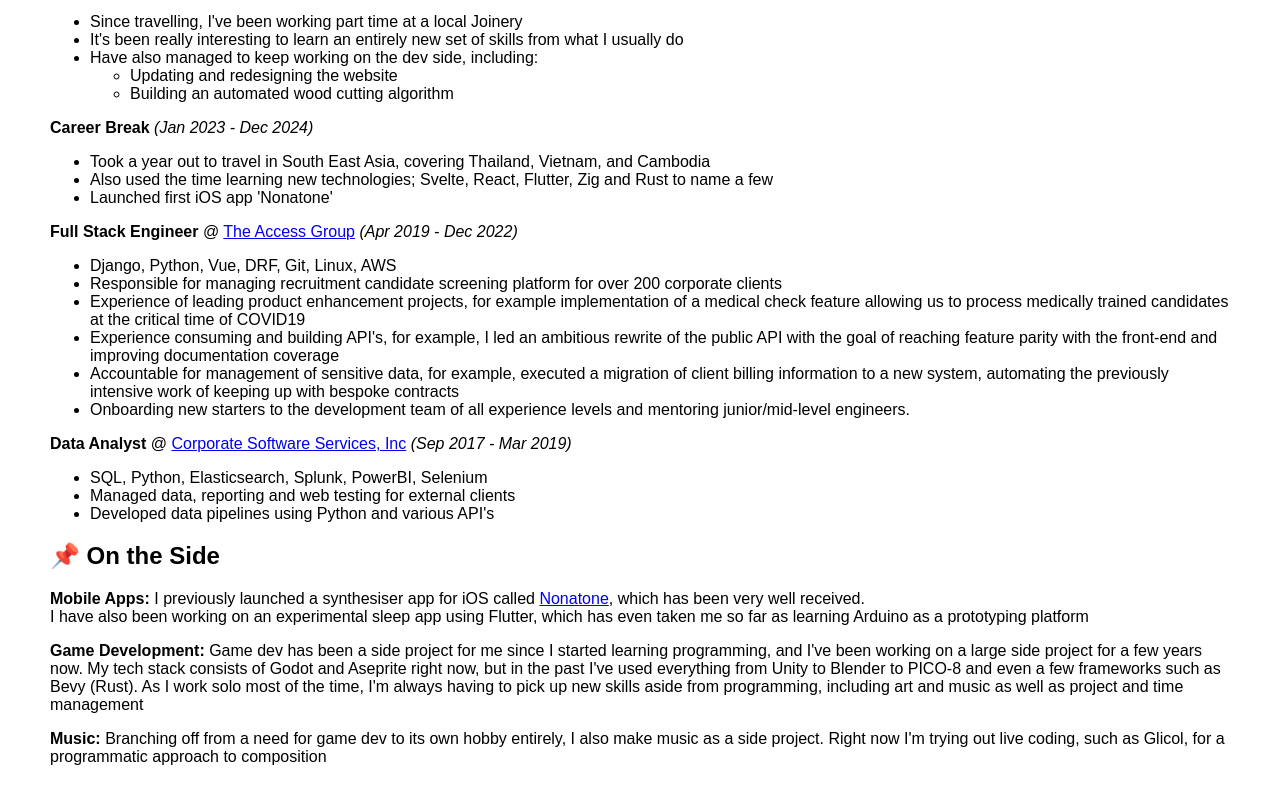
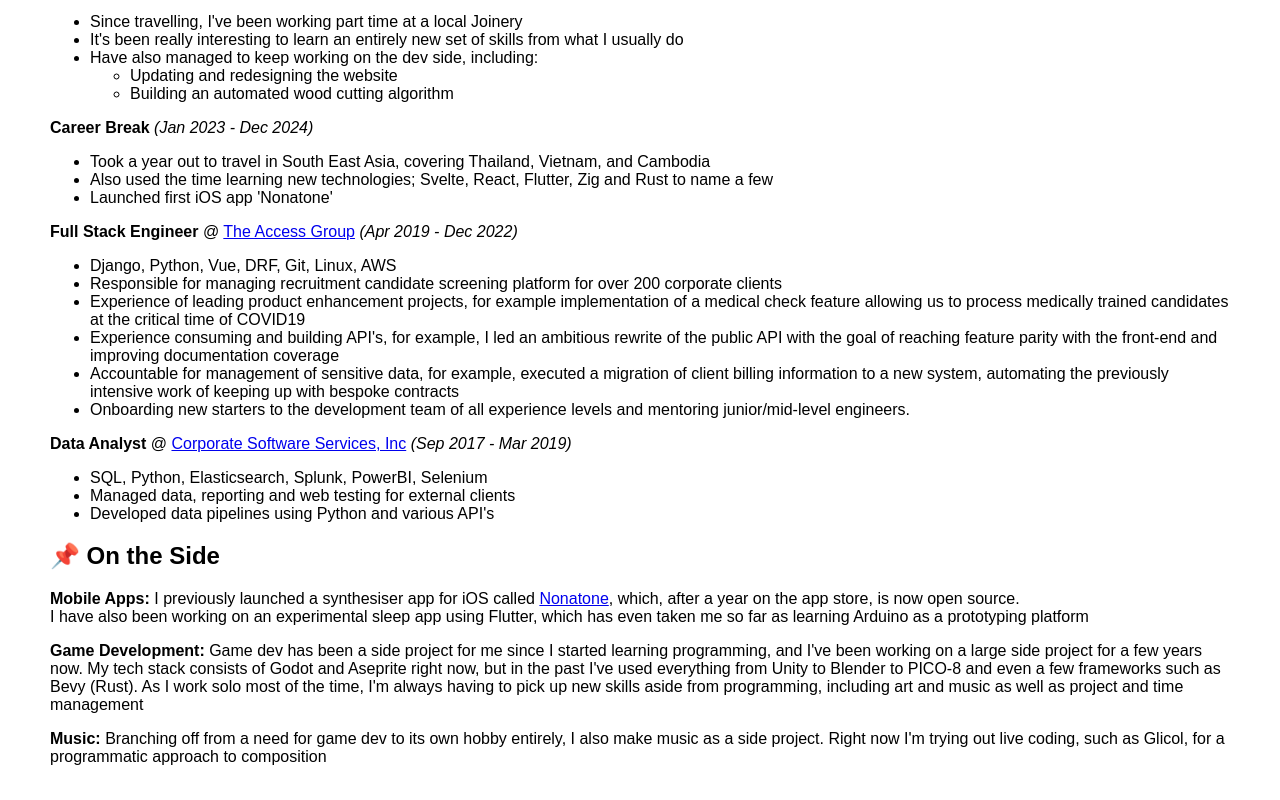
Before and after one commit to tspring5000/tspring5000.github.io, a plain HTML site: page index.html in a window 1280 px wide. Shown: the part 413-1213 px from the top of the page. Drawn offline with Linux system fonts and the light colour scheme.

Commit message:
add nonatone oss

```diff
--- a/index.html
+++ b/index.html
@@ -79,7 +79,7 @@
 
     <h2>📌 On the Side</h2>
     <p><strong>Mobile Apps: </strong>
-        I previously launched a synthesiser app for iOS called <a href="https://apps.apple.com/gb/app/nonatone/id6502920821">Nonatone</a>, which has been very well received. <br>
+        I previously launched a synthesiser app for iOS called <a href="https://github.com/tspring5000/Nonatone">Nonatone</a>, which, after a year on the app store, is now open source. <br>
         I have also been working on an experimental sleep app using Flutter, which has even taken me so far as learning Arduino as a prototyping platform
     </p>
     <p><strong>Game Development: </strong>Game dev has been a side project for me since I started learning programming,
```
Also changed, not shown: 2 other files.
